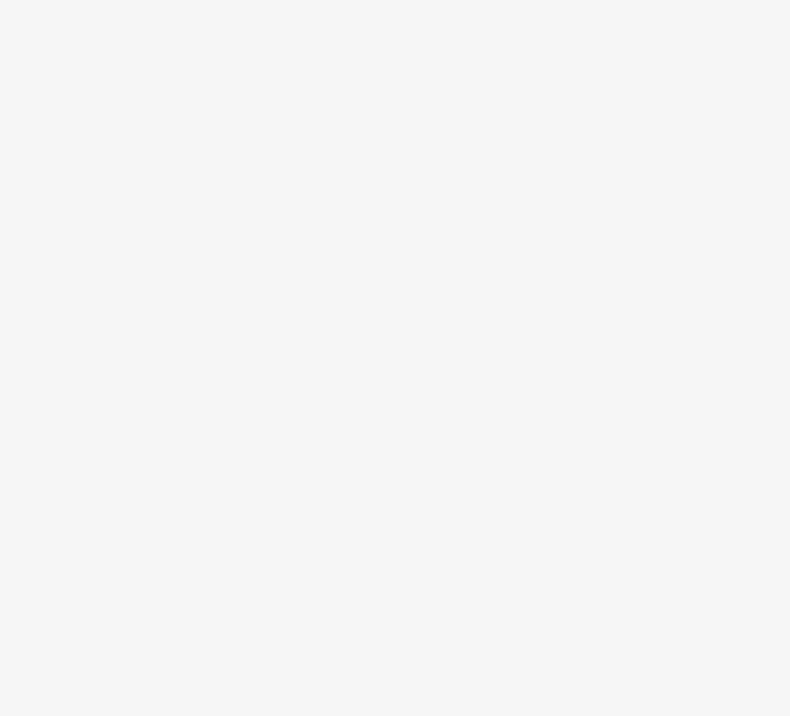
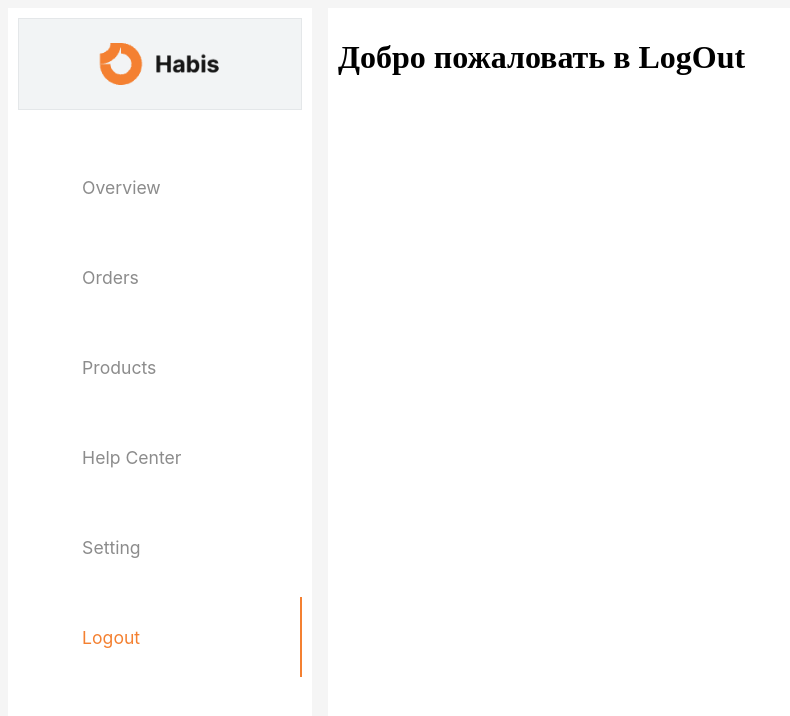
Before and after one commit to Wester641/dashboard-panel, a React (Vite) app: page /logout in a window 1280 px wide. Before the commit this address had no page. Shown: the top 716 px of the page, without its empty margins (0-790 px from the left). Built offline with nearby package versions, Linux system fonts and the light colour scheme; some icons are missing.

Commit message:
[added] active link to sidebar

```diff
--- a/src/App.tsx
+++ b/src/App.tsx
@@ -8,6 +8,7 @@ import Products from "./pages/Products/Products";
 import Orders from "./pages/Orders/Orders";
 import HelpCenter from "./pages/HelpCenter/HelpCenter";
 import Settings from "./pages/Settings/Settings";
+import LogOut from "./pages/Logout/LogOut";
 
 // import axios from "axios";
 
@@ -27,6 +28,7 @@ function App() {
           <Route path="orders" element={<Orders />} />
           <Route path="help-center" element={<HelpCenter />} />
           <Route path="setting" element={<Settings />} />
+          <Route path="logout" element={<LogOut />} />
         </Route>
       </Routes>
     </BrowserRouter>
--- a/src/components/SideBarMenu/SideBarMenu.module.scss
+++ b/src/components/SideBarMenu/SideBarMenu.module.scss
@@ -30,13 +30,28 @@
 
     .sideBarMenuItem {
       @include flex-center;
-      background-color: $background-color;
+      // background-color: $background-color;
       text-decoration: none;
-      min-height: 90px;
+      min-height: 80px;
       min-width: 100%;
       color: $text-color;
-      @include border;
+      position: relative;
+
+      &:hover {
+        color: $orange-color;
+
+        &::after {
+          content: "";
+          position: absolute;
+          top: 0;
+          right: 0;
+          width: 2px;
+          height: 100%;
+          background-color: $orange-color;
+        }
+      }
     }
+
     .sideBarMenuItemContent {
       @include flex-center;
       min-width: 231px;
@@ -45,3 +60,23 @@
     }
   }
 }
+
+.active {
+  @include flex-center;
+  text-decoration: none;
+  min-height: 80px;
+  min-width: 100%;
+  color: $text-color;
+  position: relative;
+  color: $orange-color;
+
+  &::after {
+    content: "";
+    position: absolute;
+    top: 0;
+    right: 0;
+    width: 2px;
+    height: 100%;
+    background-color: $orange-color;
+  }
+}
--- a/src/components/SideBarMenu/SideBarMenu.tsx
+++ b/src/components/SideBarMenu/SideBarMenu.tsx
@@ -1,4 +1,4 @@
-import { Link } from "react-router-dom";
+import { Link, NavLink } from "react-router-dom";
 import styles from "./SideBarMenu.module.scss";
 import logo from "../../assets/logo.png";
 import GridViewIcon from "@mui/icons-material/GridView";
@@ -36,7 +36,7 @@ const menuItems = [
   },
   {
     name: "Logout",
-    path: "#",
+    path: "/logout",
     icon: <LogoutOutlinedIcon />,
   },
 ];
@@ -49,16 +49,18 @@ export default function SideBarMenu() {
       </Link>
       <div className={styles.sideBarMenu}>
         {menuItems.map((item) => (
-          <Link
+          <NavLink
             key={item.name}
             to={item.path}
-            className={styles.sideBarMenuItem}
+            className={({ isActive }) =>
+              isActive ? styles.active : styles.sideBarMenuItem
+            }
           >
             <div className={styles.sideBarMenuItemContent}>
               {item.icon}
               {item.name}
             </div>
-          </Link>
+          </NavLink>
         ))}
       </div>
     </div>
--- /dev/null
+++ b/src/pages/Logout/LogOut.tsx
@@ -0,0 +1,9 @@
+function LogOut() {
+  return (
+    <div>
+      <h1>Добро пожаловать в LogOut</h1>
+    </div>
+  );
+}
+
+export default LogOut;
--- a/src/styles/_variables.scss
+++ b/src/styles/_variables.scss
@@ -16,7 +16,7 @@ $black-friday-yellow-color: #f3de6d;
 $gray-600: #5f6c72;
 $bg-color: #eee;
 $banner-bg-color: #f2f4f5;
-$orange-color: #fa8232;
+$orange-color: #f48031;
 $blue-color2: #2da5f3;
 
 // BG Colors
```
